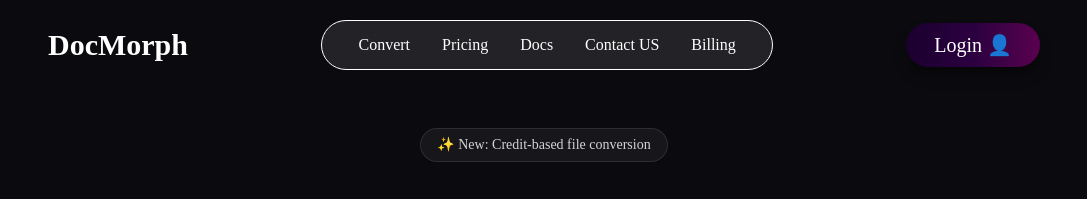
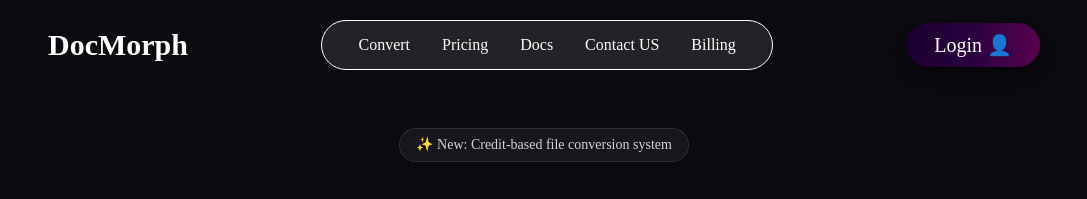
Before and after one commit to moin-dbud/DocMorph, a React (Vite) app in the folder frontend/: page / in a window 1280 px wide. Shown: the top 199 px of the page, without its empty margins (96-1183 px from the left). Built offline with nearby package versions, Linux system fonts and the light colour scheme; no server answers.

Commit message:
Update Hero component to specify 'credit-based file conversion system'

```diff
--- a/frontend/src/components/Hero.jsx
+++ b/frontend/src/components/Hero.jsx
@@ -11,7 +11,7 @@
 
                 {/* Badge */}
                 <div className="mb-6 inline-flex items-center gap-2 rounded-full border border-white/10 bg-white/5 px-4 py-1.5 text-sm text-zinc-300 backdrop-blur">
-                    ✨ New: Credit-based file conversion
+                    ✨ New: Credit-based file conversion system
                 </div>
 
                 {/* Headline */}
```
